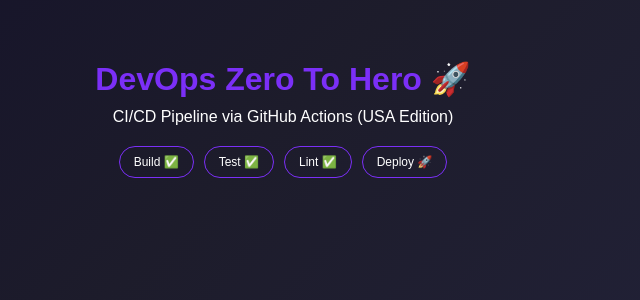
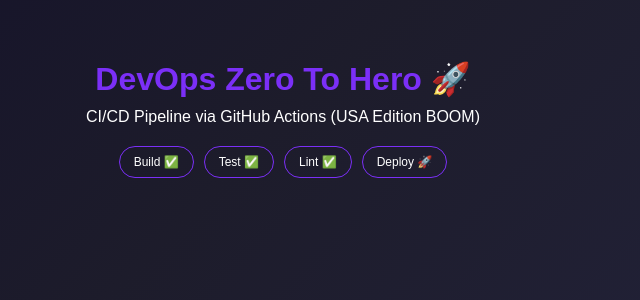
Before and after one commit to sanketvaman/github-actions-zero-to-hero, a Flask app: page / in a window 1280 px wide. Shown: the part 281-581 px from the top of the page, without its empty margins (357-997 px from the left). Run offline with Flask 3, Linux system fonts and the light colour scheme.

Commit message:
added minor changes to webpage

```diff
--- a/templates/index.html
+++ b/templates/index.html
@@ -38,7 +38,7 @@ h1 { color:#7b2ff7; margin-bottom:10px; }
 <body>
 <div class="container">
     <h1>DevOps Zero To Hero 🚀</h1>
-    <p>CI/CD Pipeline via GitHub Actions (USA Edition)</p>
+    <p>CI/CD Pipeline via GitHub Actions (USA Edition BOOM)</p>
 
     <div class="pipeline">
         <div class="step">Build ✅</div>
```
